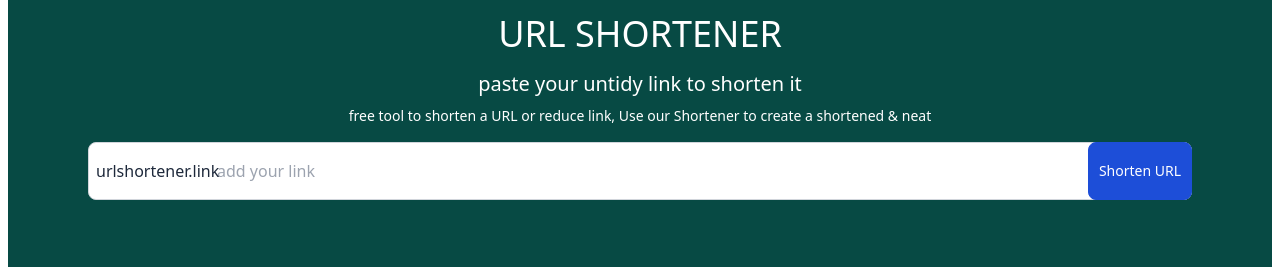
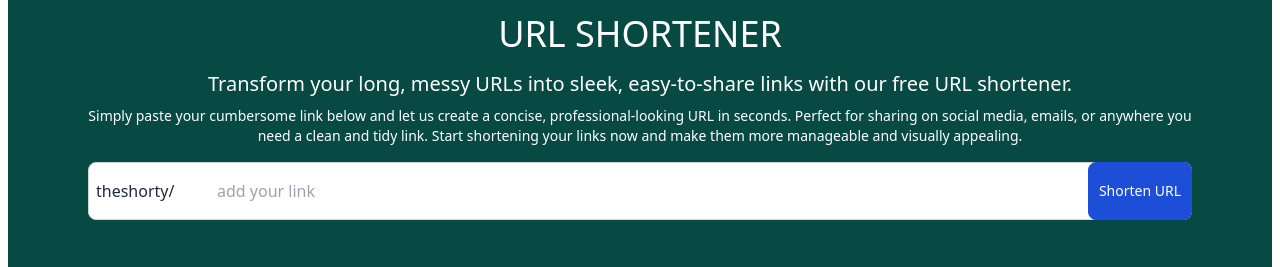
Before and after one commit to jalaj-pandey/theshorty, a React (Vite) app in the folder client/url-shortener/: page / in a window 1280 px wide. Shown: the part 202-469 px from the top of the page. Built offline with nearby package versions, Linux system fonts and the light colour scheme; no server answers.

Commit message:
Update FormContainer.tsx

```diff
--- a/client/url-shortener/src/components/container/FormContainer.tsx
+++ b/client/url-shortener/src/components/container/FormContainer.tsx
@@ -30,18 +30,17 @@ const FormContainer:React.FunctionComponent<IFormContainerProps>= (props) => {
         <div className="w-full h-full rounded-xl p-20 backdrop-brightness-50">
           <h2 className="text-white text-4xl text-center p-4">URL SHORTENER</h2>
           <p className="text-white text-xl text-center pb-2 font-light">
-            paste your untidy link to shorten it
+            Transform your long, messy URLs into sleek, easy-to-share links with our free URL shortener.
           </p>
           <p className="text-white text-sm text-center pb-4 font-light">
-            free tool to shorten a URL or reduce link, Use our Shortener to
-            create a shortened & neat
+            Simply paste your cumbersome link below and let us create a concise, professional-looking URL in seconds. Perfect for sharing on social media, emails, or anywhere you need a clean and tidy link. Start shortening your links now and make them more manageable and visually appealing.
           </p>
 
           <form onSubmit={handleSubmit}>
             <div className="flex">
               <div className="relative w-full">
                 <div className="absolute inset-y-0 start-0 flex items-center ps-2 pointer-events-none text-slate-800">
-                  urlshortener.link
+                  theshorty/
                 </div>
                 <input
                   type="text"
```
